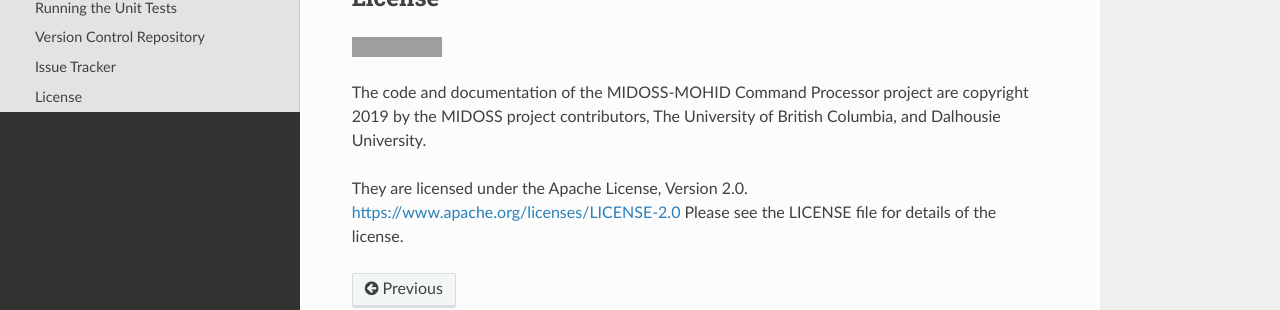
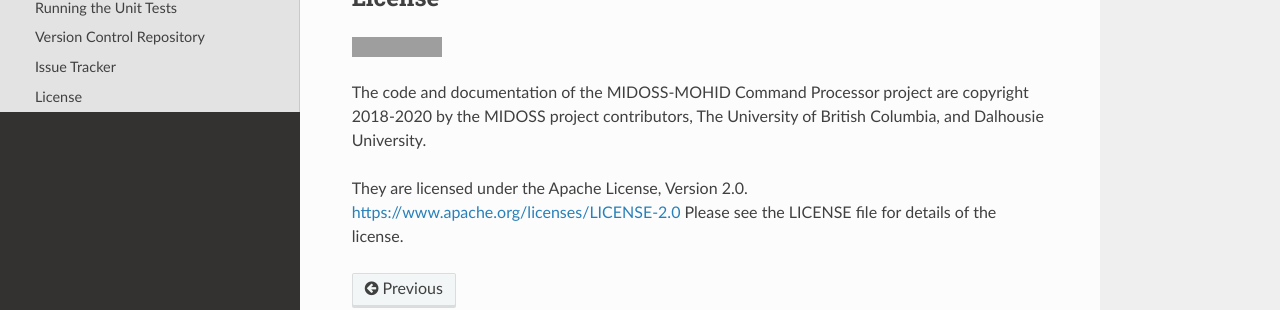
Before and after one commit to MIDOSS/MOHID-Cmd, a Sphinx documentation site: the page built from docs/pkg_development.rst, in a window 1280 px wide and 900 px high, scrolled down 5249 px. Shown: the part 438-748 px from the top of the window. Built offline with Sphinx 7.4.7 and the Read the Docs theme 2.0.0, drawn with Linux system fonts in a browser that asks for light colours; grey boxes are pictures that could not be loaded.

Commit message:
Update copyright year range to include 2020

```diff
--- a/README.rst
+++ b/README.rst
@@ -47,7 +47,7 @@
     :target: https://www.apache.org/licenses/LICENSE-2.0
     :alt: Licensed under the Apache License, Version 2.0
 
-The MIDOSS-MOHID command processor code and documentation are copyright 2018-2019 by the MIDOSS project contributors,
+The MIDOSS-MOHID command processor code and documentation are copyright 2018-2020 by the MIDOSS project contributors,
 The University of British Columbia,
 and Dalhousie University.
 
--- a/docs/index.rst
+++ b/docs/index.rst
@@ -1,4 +1,4 @@
-.. Copyright 2018-2019 the MIDOSS project contributors, The University of British Columbia,
+.. Copyright 2018-2020 the MIDOSS project contributors, The University of British Columbia,
 .. and Dalhousie University.
 ..
 .. Licensed under the Apache License, Version 2.0 (the "License");
@@ -59,7 +59,7 @@
 License
 =======
 
-The MIDOSS-MOHID command processor code and documentation are Copyright 2018-2019 by the `MIDOSS project contributors`_,
+The MIDOSS-MOHID command processor code and documentation are copyright 2018-2020 by the `MIDOSS project contributors`_,
 The University of British Columbia,
 and Dalhousie University.
 
--- a/docs/monte-carlo.rst
+++ b/docs/monte-carlo.rst
@@ -1,4 +1,4 @@
-.. Copyright 2018-2019 the MIDOSS project contributors, The University of British Columbia,
+.. Copyright 2018-2020 the MIDOSS project contributors, The University of British Columbia,
 .. and Dalhousie University.
 ..
 .. Licensed under the Apache License, Version 2.0 (the "License");
--- a/docs/pkg_development.rst
+++ b/docs/pkg_development.rst
@@ -1,4 +1,4 @@
-.. Copyright 2018-2019, the MIDOSS project contributors, The University of British Columbia,
+.. Copyright 2018-2020, the MIDOSS project contributors, The University of British Columbia,
 .. and Dalhousie University.
 ..
 .. Licensed under the Apache License, Version 2.0 (the "License");
@@ -396,7 +396,7 @@
     :alt: Licensed under the Apache License, Version 2.0
 
 The code and documentation of the MIDOSS-MOHID Command Processor project
-are copyright 2019 by the MIDOSS project contributors, The University of British Columbia,
+are copyright 2018-2020 by the MIDOSS project contributors, The University of British Columbia,
 and Dalhousie University.
 
 They are licensed under the Apache License, Version 2.0.
--- a/docs/run_description_file/index.rst
+++ b/docs/run_description_file/index.rst
@@ -1,4 +1,4 @@
-.. Copyright 2018-2019 the MIDOSS project contributors, The University of British Columbia,
+.. Copyright 2018-2020 the MIDOSS project contributors, The University of British Columbia,
 .. and Dalhousie University.
 ..
 .. Licensed under the Apache License, Version 2.0 (the "License");
--- a/docs/run_description_file/yaml_file.rst
+++ b/docs/run_description_file/yaml_file.rst
@@ -1,4 +1,4 @@
-.. Copyright 2018-2019 the MIDOSS project contributors, The University of British Columbia,
+.. Copyright 2018-2020 the MIDOSS project contributors, The University of British Columbia,
 .. and Dalhousie University.
 ..
 .. Licensed under the Apache License, Version 2.0 (the "License");
--- a/docs/subcommands.rst
+++ b/docs/subcommands.rst
@@ -1,4 +1,4 @@
-.. Copyright 2018-2019 the MIDOSS project contributors, The University of British Columbia,
+.. Copyright 2018-2020 the MIDOSS project contributors, The University of British Columbia,
 .. and Dalhousie University.
 ..
 .. Licensed under the Apache License, Version 2.0 (the "License");
--- a/mohid_cmd/__init__.py
+++ b/mohid_cmd/__init__.py
@@ -1,4 +1,4 @@
-#  Copyright 2018-2019 the MIDOSS project contributors, The University of British Columbia,
+#  Copyright 2018-2020 the MIDOSS project contributors, The University of British Columbia,
 #  and Dalhousie University.
 #
 #  Licensed under the Apache License, Version 2.0 (the "License");
--- a/setup.py
+++ b/setup.py
@@ -1,4 +1,4 @@
-#  Copyright 2018-2019 the MIDOSS project contributors, The University of British Columbia,
+#  Copyright 2018-2020 the MIDOSS project contributors, The University of British Columbia,
 #  and Dalhousie University.
 #
 #  Licensed under the Apache License, Version 2.0 (the "License");
```
Also changed, not shown: 10 other files.
